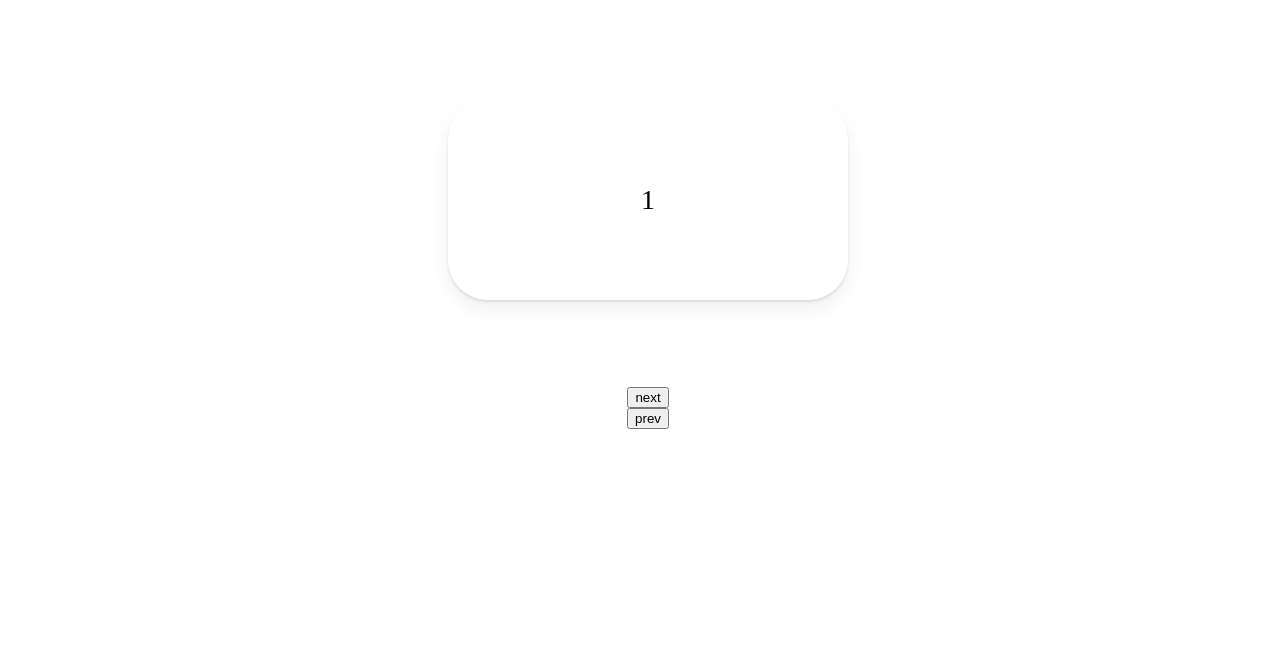
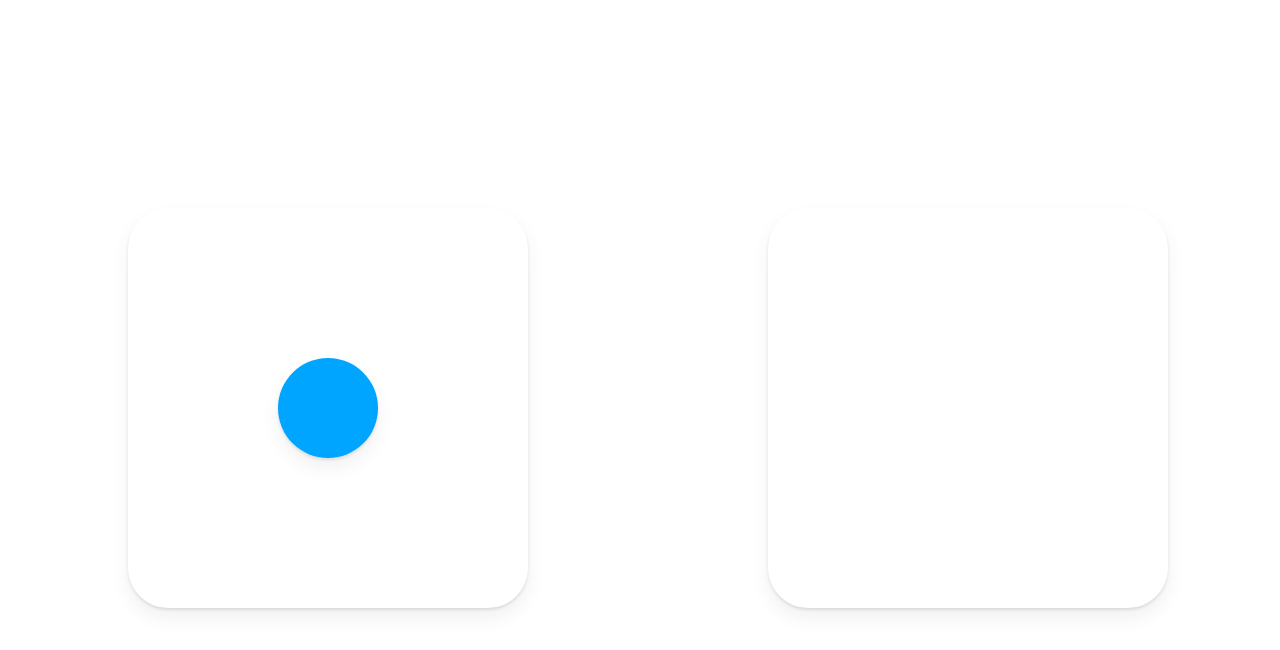
Before and after one commit to HA-SEUNG-JEONG/nomflix, a React (Create React App) app: page / in a window 1280 px wide. Shown: the top 650 px of the page. Built offline with nearby package versions, Linux system fonts and the light colour scheme; the HTML template or start-up script is replaced by a standard one.

Commit message:
layout, layoutId

```diff
--- a/src/App.tsx
+++ b/src/App.tsx
@@ -1,23 +1,20 @@
 import styled from "styled-components";
-import { motion, AnimatePresence } from "framer-motion";
+import { motion } from "framer-motion";
 import { useState } from "react";
 
 const Wrapper = styled(motion.div)`
   height: 100vh;
   width: 100vw;
   display: flex;
-  justify-content: center;
+  justify-content: space-around;
   align-items: center;
-  flex-direction: column;
 `;
 
 const Box = styled(motion.div)`
   width: 400px;
-  height: 200px;
+  height: 400px;
   background-color: rgba(255, 255, 255, 1);
   border-radius: 40px;
-  position: absolute;
-  top: 100px;
   display: flex;
   justify-content: center;
   align-items: center;
@@ -25,59 +22,29 @@
   box-shadow: 0 2px 3px rgba(0, 0, 0, 0.1), 0 10px 20px rgba(0, 0, 0, 0.06);
 `;
 
-const boxVariants = {
-  invisible: (isback: boolean) => {
-    return {
-      x: isback ? -500 : 500,
-      opacity: 0,
-      scale: 0,
-    };
-  },
-  visible: {
-    x: 0,
-    opacity: 1,
-    scale: 1,
-    transition: {
-      duration: 1,
-    },
-  },
-  exit: (isback: boolean) => {
-    return {
-      x: isback ? 500 : -500,
-      opacity: 0,
-      scale: 0,
-      transition: { duration: 1 },
-    };
-  },
-};
+const Circle = styled(motion.div)`
+  background-color: #00a5ff;
+  width: 100px;
+  height: 100px;
+  border-radius: 50px;
+  box-shadow: 0 2px 3px rgba(0, 0, 0, 0.1), 0 10px 20px rgba(0, 0, 0, 0.06);
+`;
 
 function App() {
-  const [visible, setVisible] = useState(1);
-  const [back, setBack] = useState(false);
-  const nextCard = () => {
-    setBack(false);
-    setVisible((prev) => (prev === 10 ? 10 : prev + 1));
-  };
-  const prevCard = () => {
-    setBack(true);
-    setVisible((prev) => (prev === 1 ? 1 : prev - 1));
-  };
+  const [clicked, setClicked] = useState(false);
+  const toggleClicked = () => setClicked((prev) => !prev);
   return (
-    <Wrapper>
-      <AnimatePresence exitBeforeEnter custom={back}>
-        <Box
-          custom={back}
-          variants={boxVariants}
-          initial="invisible"
-          animate="visible"
-          exit="exit"
-          key={visible}
-        >
-          {visible}
-        </Box>
-      </AnimatePresence>
-      <button onClick={nextCard}>next</button>
-      <button onClick={prevCard}>prev</button>
+    <Wrapper onClick={toggleClicked}>
+      <Box>
+        {!clicked ? (
+          <Circle layoutId="circle" style={{ borderRadius: 50 }} />
+        ) : null}
+      </Box>
+      <Box>
+        {clicked ? (
+          <Circle layoutId="circle" style={{ borderRadius: 0, scale: 1.5 }} />
+        ) : null}
+      </Box>
     </Wrapper>
   );
 }
```
Also changed, not shown: 1 other file (tests, documents, lock files or other folders).
